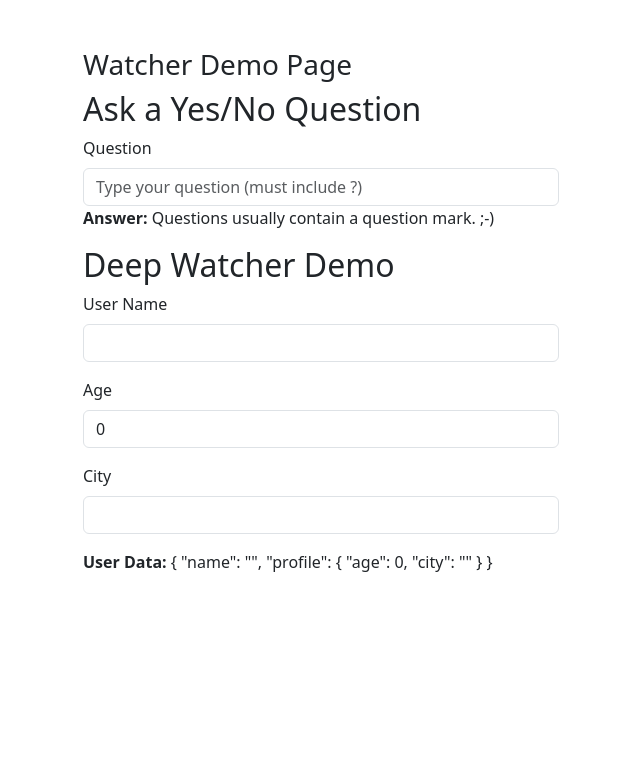
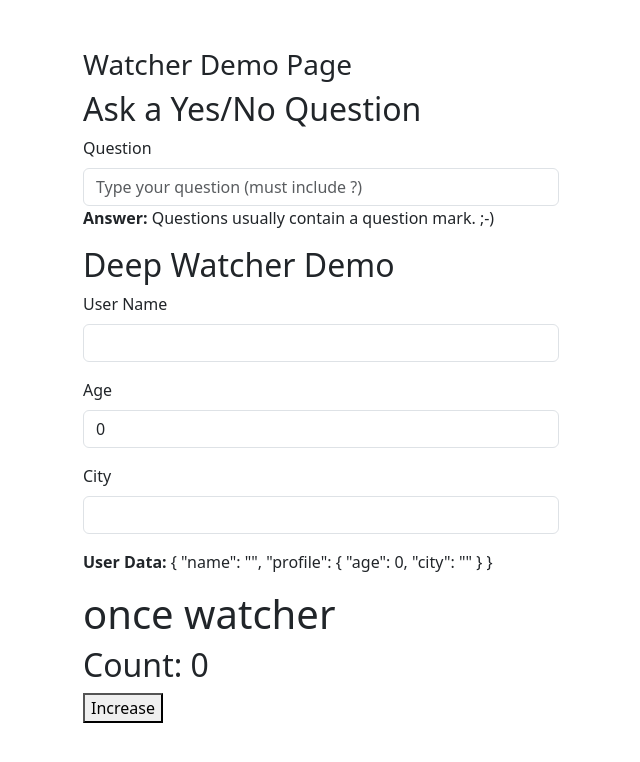
Before and after one commit to om-jasoliya91/vuedemo, a Vue app: page /watcher in a window 1280 px wide. Shown: the top 762 px of the page, without its empty margins (319-959 px from the left). Built offline with nearby package versions, Linux system fonts and the light colour scheme.

Commit message:
once watcher

```diff
--- a/src/components/practise/WatchersExample.vue
+++ b/src/components/practise/WatchersExample.vue
@@ -37,16 +37,22 @@ const user = reactive({
 
 // deep watcher → detects ANY nested change in the object
 
+const count = ref(0)
+let hasRun = false
+
 watch(
   user,
   (newValue) => {
+    if (hasRun) return //prevent futures runs
     // console.log('Deep Watcher triggered:', newValue)
     // console.log('Deep Watcher triggered', JSON.parse(JSON.stringify(newValue)))
     // console.log('Eager Watcher triggered:', newValue)
-    console.log(JSON.parse(JSON.stringify(newValue)))
+    // console.log(JSON.parse(JSON.stringify(newValue)))
+    console.log('Once watcher triggered:', JSON.parse(JSON.stringify(newValue)))
+    hasRun = true // block future watcher calls
   },
-  // { deep: true }, //important
-  { immediate: true },
+  { deep: true }, //important
+  // { immediate: true },
 )
 </script>
 
@@ -88,6 +94,10 @@ watch(
     </div>
 
     <p class="mt-3"><strong>User Data:</strong> {{ user }}</p>
+    <h1>once watcher</h1>
+
+    <h2>Count: {{ count }}</h2>
+    <button @click="count++">Increase</button>
   </div>
 </template>
 
```
